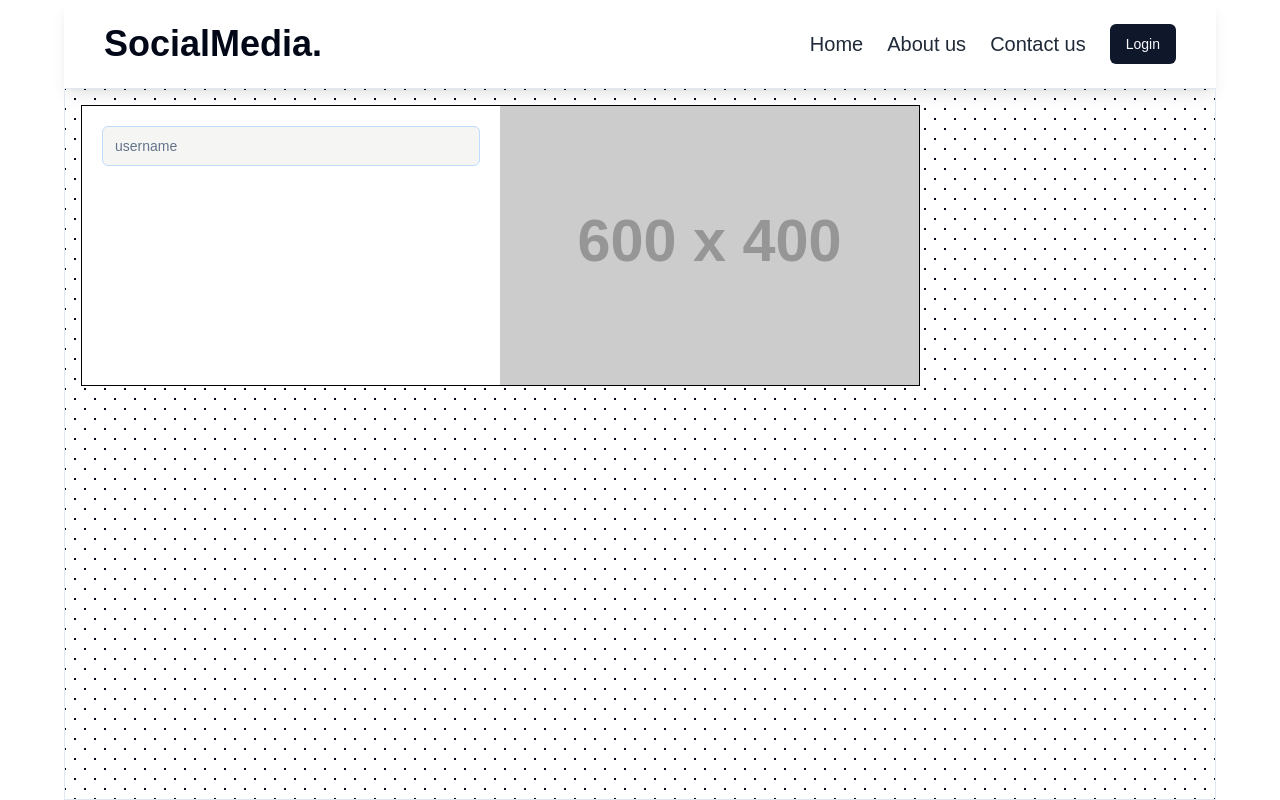
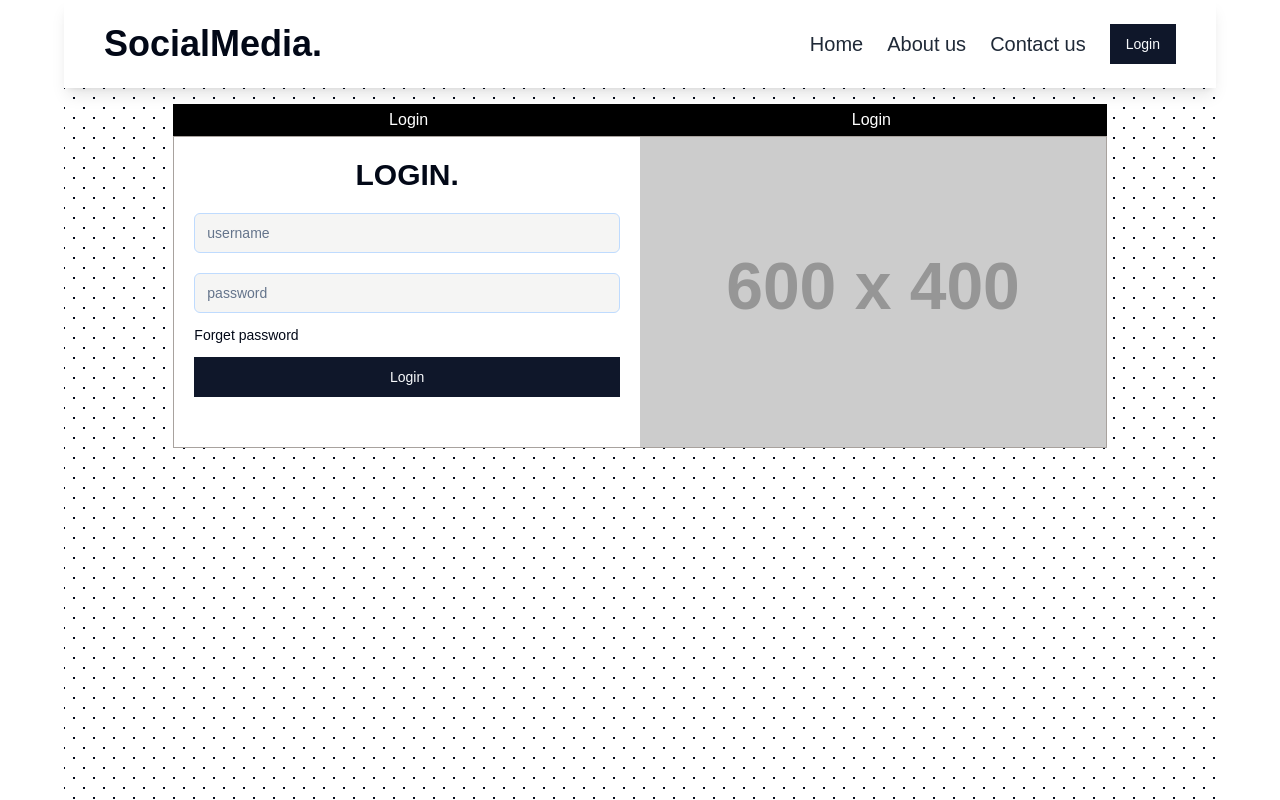
Before and after one commit to Ayush-may/chitchat-v2-nextjs, a Next.js app: page / in a window 1280 px wide. Built offline with nearby package versions, Linux system fonts and the light colour scheme.

Commit message:
working on login and signp page

```diff
--- a/package.json
+++ b/package.json
@@ -15,6 +15,7 @@
     "@radix-ui/react-popover": "^1.1.1",
     "@radix-ui/react-scroll-area": "^1.1.0",
     "@radix-ui/react-slot": "^1.1.0",
+    "@radix-ui/react-tabs": "^1.1.0",
     "class-variance-authority": "^0.7.0",
     "clsx": "^2.1.1",
     "lucide-react": "^0.445.0",
--- a/src/app/page.js
+++ b/src/app/page.js
@@ -1,6 +1,8 @@
 import Login from "@/components/Login";
 import NavLink from "@/components/NavLink";
 import { Button } from "@/components/ui/button";
+import { Tabs } from "@/components/ui/tabs";
+import { TabsContent, TabsList, TabsTrigger } from "@radix-ui/react-tabs";
 
 export default function Home() {
     return (
@@ -11,12 +13,23 @@ export default function Home() {
                     <NavLink href={"/"}>Home</NavLink>
                     <NavLink href={"/about-us"}>About us</NavLink>
                     <NavLink href={"/contact-us"}>Contact us</NavLink>
-                    <Button className="">Login</Button>
+                    <Button className="rounded-none">Login</Button>
                 </div>
             </nav>
 
-            <div className="p-4 border flex-1 pattern-cross-dots-md">
-                <Login />
+            <div className="p-4 flex-1 pattern-cross-dots-md w-full flex justify-center">
+                <Tabs defaultValue="login" className="w-10/12">
+                    <TabsList className="grid w-full grid-cols-2 bg-black text-white p-1">
+                        <TabsTrigger value="login" className="">Login</TabsTrigger>
+                        <TabsTrigger value="signup">Login</TabsTrigger>
+                    </TabsList>
+                    <TabsContent value="login">
+                        <Login />
+                    </TabsContent>
+                    <TabsContent value="signup">
+                        this is signup
+                    </TabsContent>
+                </Tabs>
             </div>
         </main>
     );
--- a/src/components/Login.js
+++ b/src/components/Login.js
@@ -1,14 +1,19 @@
 import Image from "next/image";
 import { Label } from "./ui/label";
 import { Input } from "./ui/input";
+import { Button } from "./ui/button";
 
 export default function Login() {
     return (
-        <div className="w-3/4 border grid grid-cols-2 border-black bg-white">
-            <form className="p-5 grid">
+        <div className="w-full h-fit border grid md:grid-cols-2 grid-cols-1  border-stone-400 bg-white">
+            <form className="p-5 flex flex-col gap-5">
+                <Label className="text-3xl text-center font-bold uppercase">Login.</Label>
                 <Input type="text" id="username" placeholder="username" className="bg-stone-100 border-blue-200" />
+                <Input type="text" id="password" placeholder="password" className="bg-stone-100 border-blue-200" />
+                <Label className="-my-2 text-sm">Forget password</Label>
+                <Button type="submit" className="rounded-none">Login</Button>
             </form>
-            <div className="overflow-hidden w-full h-full">
+            <div className="overflow-hidden w-full h-full md:block hidden">
                 <img src={"https://placehold.co/600x400"} className="object-cover w-full h-full" />
             </div>
         </div>
--- /dev/null
+++ b/src/components/ui/tabs.jsx
@@ -0,0 +1,43 @@
+"use client"
+
+import * as React from "react"
+import * as TabsPrimitive from "@radix-ui/react-tabs"
+
+import { cn } from "@/lib/utils"
+
+const Tabs = TabsPrimitive.Root
+
+const TabsList = React.forwardRef(({ className, ...props }, ref) => (
+  <TabsPrimitive.List
+    ref={ref}
+    className={cn(
+      "inline-flex h-10 items-center justify-center rounded-md bg-muted p-1 text-muted-foreground",
+      className
+    )}
+    {...props} />
+))
+TabsList.displayName = TabsPrimitive.List.displayName
+
+const TabsTrigger = React.forwardRef(({ className, ...props }, ref) => (
+  <TabsPrimitive.Trigger
+    ref={ref}
+    className={cn(
+      "inline-flex items-center justify-center whitespace-nowrap rounded-sm px-3 py-1.5 text-sm font-medium ring-offset-background transition-all focus-visible:outline-none focus-visible:ring-2 focus-visible:ring-ring focus-visible:ring-offset-2 disabled:pointer-events-none disabled:opacity-50 data-[state=active]:bg-background data-[state=active]:text-foreground data-[state=active]:shadow-sm",
+      className
+    )}
+    {...props} />
+))
+TabsTrigger.displayName = TabsPrimitive.Trigger.displayName
+
+const TabsContent = React.forwardRef(({ className, ...props }, ref) => (
+  <TabsPrimitive.Content
+    ref={ref}
+    className={cn(
+      "mt-2 ring-offset-background focus-visible:outline-none focus-visible:ring-2 focus-visible:ring-ring focus-visible:ring-offset-2",
+      className
+    )}
+    {...props} />
+))
+TabsContent.displayName = TabsPrimitive.Content.displayName
+
+export { Tabs, TabsList, TabsTrigger, TabsContent }
```
Also changed, not shown: 1 other file (tests, documents, lock files or other folders).
